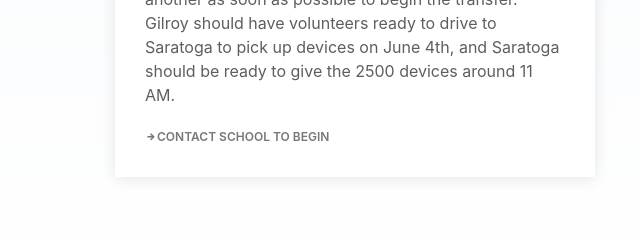
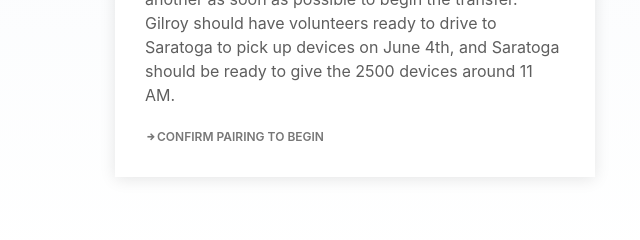
Before and after one commit to ayaanzhaque/TecConnect, a website with bundled scripts: page index.html in a window 1280 px wide. Shown: the part 5640-5880 px from the top of the page, 0-640 px from the left. Built offline with nearby package versions, Linux system fonts and the light colour scheme.

Commit message:
fixed confirm button

```diff
--- a/index.html
+++ b/index.html
@@ -501,7 +501,7 @@
                 <p class="card-text">Types of Devices to Share: Chromebooks</p>
                 <p class="card-text">Distance Between Schools: 40.1 Miles</p>
                 <p class="card-text">Recommended Plan: Schools should contact one another as soon as possible to begin the transfer. Gilroy should have volunteers ready to drive to Saratoga to pick up devices on June 4th, and Saratoga should be ready to give the 2500 devices around 11 AM.</p>
-                <div class="read-more"><a href="#"><i class="icofont-arrow-right"></i>Contact School to Begin</a></div>
+                <div class="read-more"><a href="#"><i class="icofont-arrow-right"></i>Confirm Pairing to Begin</a></div>
               </div>
             </div>
           </div>
```
